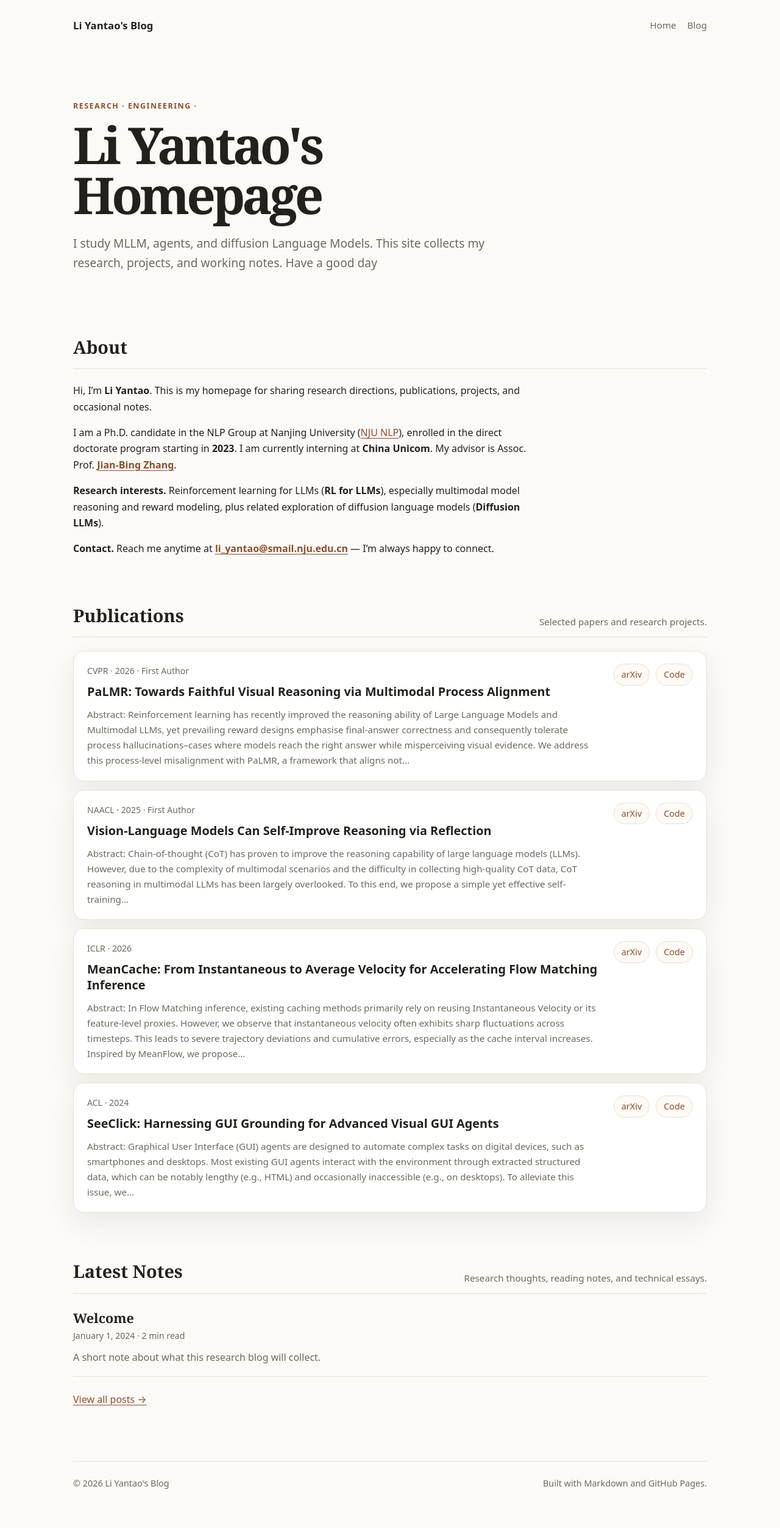
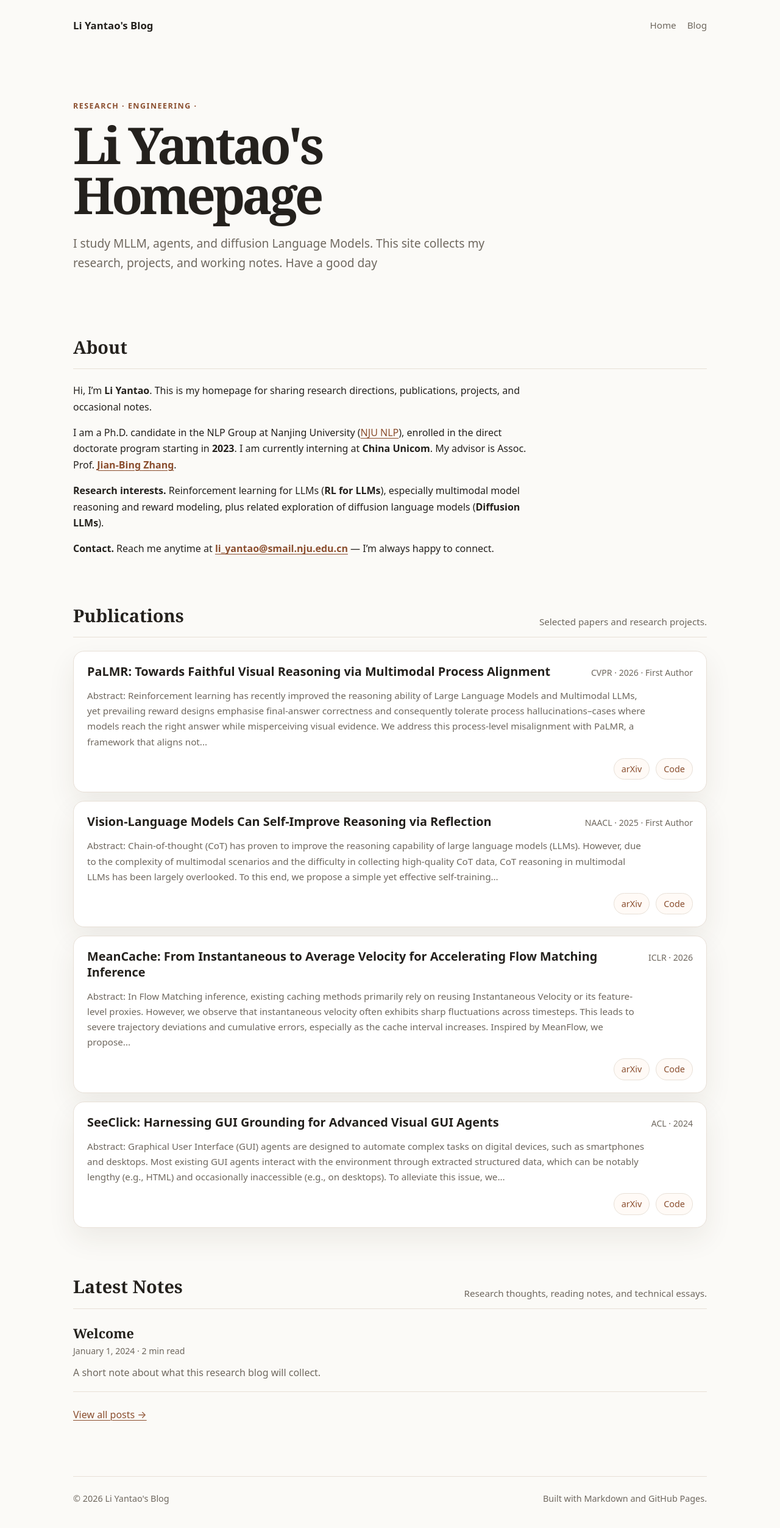
Before and after one commit to Liac-li/Liac-li.github.io, a Jekyll site: the page built from index.md, in a window 1280 px wide. Shown: the whole page at 61% size. Built offline with Jekyll 4.4.1, drawn with Linux system fonts in a browser that asks for light colours; before the commit the page ends 2480 px from its top, so only the background shows below that.

Commit message:
bug: fix publication card layout

```diff
--- a/Gemfile
+++ b/Gemfile
@@ -1,3 +1,9 @@
 source "https://rubygems.org"
 
 gem "github-pages", group: :jekyll_plugins
+
+gem "csv", "~> 3.3"
+
+gem "bigdecimal", "~> 4.1"
+
+gem "tainted", "~> 0.3.0"
--- a/_layouts/home.html
+++ b/_layouts/home.html
@@ -28,12 +28,12 @@ layout: default
     {% for paper in papers %}
       {% if paper.role == "first_author" %}
         <article class="publication-card">
-          <div>
+          <div class="paper-heading">
+            <h3>{{ paper.title }}</h3>
             <p class="paper-meta">{{ paper.venue }}{% if paper.year %} &middot; {{ paper.year }}{% endif %} &middot; First Author</p>
-            <h3>{{ paper.title }}</h3>
-            <div class="paper-summary">
-              <p>{{ paper.content | markdownify | strip_html | truncatewords: 50 }}</p>
-            </div>
+          </div>
+          <div class="paper-summary">
+            <p>{{ paper.content | markdownify | strip_html | truncatewords: 50 }}</p>
           </div>
           <div class="paper-links">
             {% if paper.arxiv %}
@@ -52,12 +52,12 @@ layout: default
     {% for paper in papers %}
       {% unless paper.role == "first_author" %}
         <article class="publication-card">
-          <div>
+          <div class="paper-heading">
+            <h3>{{ paper.title }}</h3>
             <p class="paper-meta">{{ paper.venue }}{% if paper.year %} &middot; {{ paper.year }}{% endif %}</p>
-            <h3>{{ paper.title }}</h3>
-            <div class="paper-summary">
-              <p>{{ paper.content | markdownify | strip_html | truncatewords: 50 }}</p>
-            </div>
+          </div>
+          <div class="paper-summary">
+            <p>{{ paper.content | markdownify | strip_html | truncatewords: 50 }}</p>
           </div>
           <div class="paper-links">
             {% if paper.arxiv %}
--- a/assets/css/style.css
+++ b/assets/css/style.css
@@ -158,10 +158,9 @@ a:hover {
 }
 
 .publication-card {
-  display: grid;
-  grid-template-columns: minmax(0, 1fr) auto;
-  gap: 24px;
-  align-items: start;
+  display: flex;
+  flex-direction: column;
+  gap: 14px;
   border: 1px solid var(--border);
   border-radius: 18px;
   background: var(--surface);
@@ -169,11 +168,28 @@ a:hover {
   box-shadow: var(--shadow);
 }
 
+.paper-heading {
+  display: grid;
+  grid-template-columns: minmax(0, 1fr) auto;
+  gap: 18px;
+  align-items: start;
+}
+
 .paper-meta,
 .post-meta {
-  margin: 0 0 10px;
+  margin: 0;
   color: var(--muted);
   font-size: 0.88rem;
+}
+
+.paper-meta {
+  padding-top: 0.18rem;
+  text-align: right;
+  white-space: nowrap;
+}
+
+.post-meta {
+  margin: 0 0 10px;
 }
 
 .publication-card h3 {
@@ -183,9 +199,10 @@ a:hover {
 }
 
 .paper-summary {
-  margin-top: 12px;
+  max-width: 920px;
   color: var(--muted);
   font-size: 0.95rem;
+  line-height: 1.65;
 }
 
 .paper-summary p {
@@ -197,6 +214,7 @@ a:hover {
   flex-wrap: wrap;
   gap: 10px;
   justify-content: flex-end;
+  margin-left: auto;
 }
 
 .paper-links a {
@@ -209,8 +227,14 @@ a:hover {
 }
 
 @media (max-width: 720px) {
-  .publication-card {
+  .paper-heading {
     grid-template-columns: 1fr;
+    gap: 6px;
+  }
+
+  .paper-meta {
+    text-align: left;
+    white-space: normal;
   }
 
   .paper-links {
```
Also changed, not shown: Gemfile.lock.
